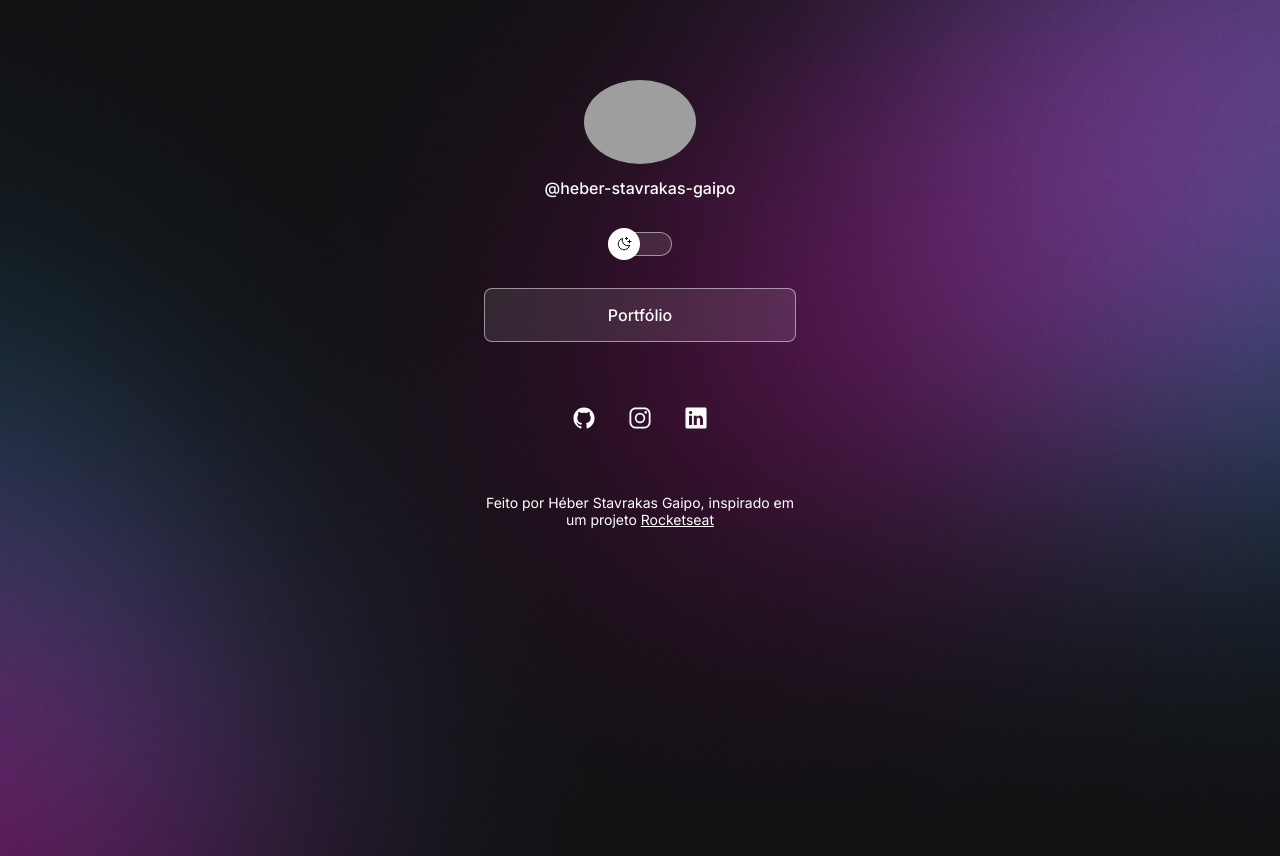
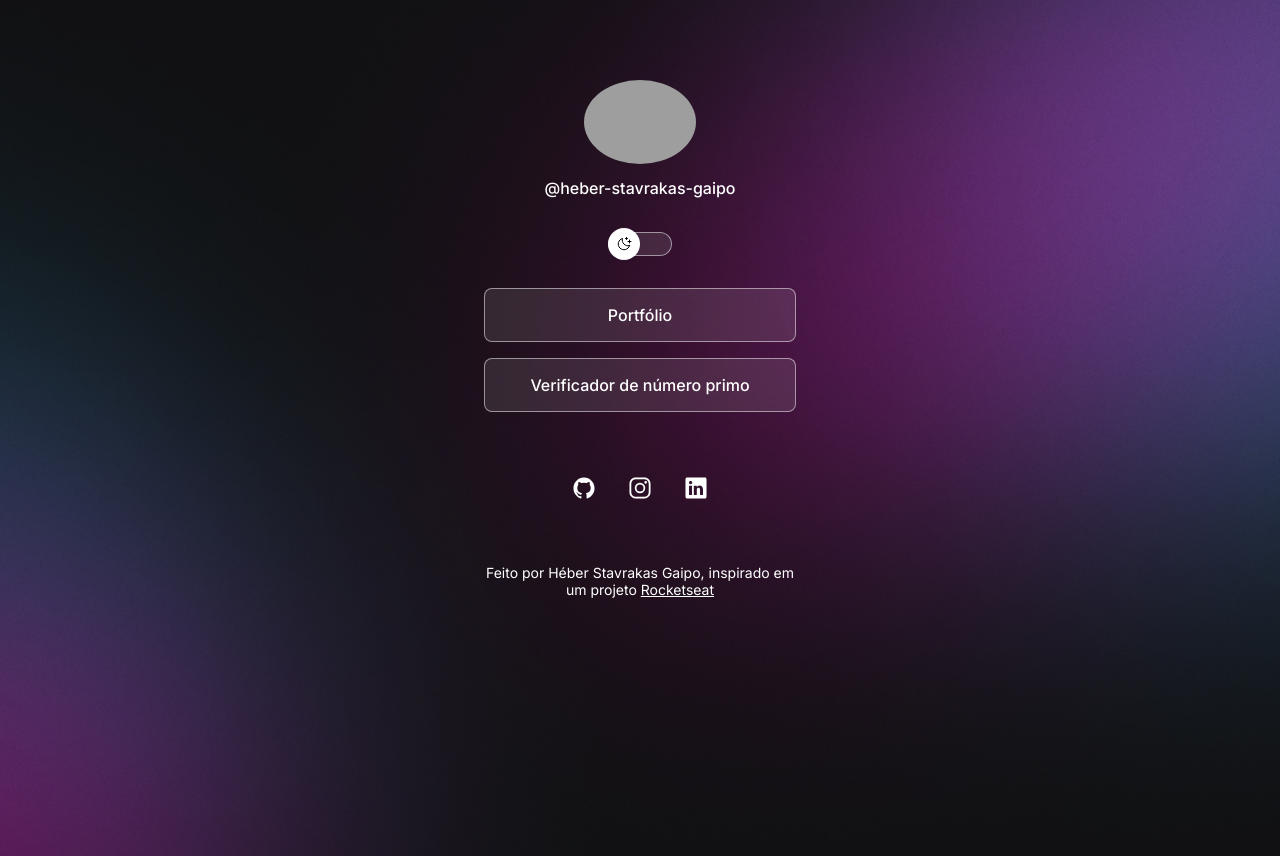
Before and after one commit to Heber-Stavrakas-Gaipo/DevLinksTree, a plain HTML site: page index.html in a window 1280 px wide. Drawn offline with nearby package versions, Linux system fonts and the light colour scheme; grey boxes are pictures that could not be loaded.

Commit message:
:sparkles: add new link (prime number checker)

```diff
--- a/index.html
+++ b/index.html
@@ -28,8 +28,17 @@
       </div>
       <ul>
         <li>
-          <a href="https://github.com/Heber-Stavrakas-Gaipo/Portfolio" target="_blank"
+          <a
+            href="https://github.com/Heber-Stavrakas-Gaipo/Portfolio"
+            target="_blank"
             >Portfólio</a
+          >
+        </li>
+        <li>
+          <a
+            href="https://github.com/Heber-Stavrakas-Gaipo/Check_prime_number"
+            target="_blank"
+            >Verificador de número primo</a
           >
         </li>
       </ul>
```
